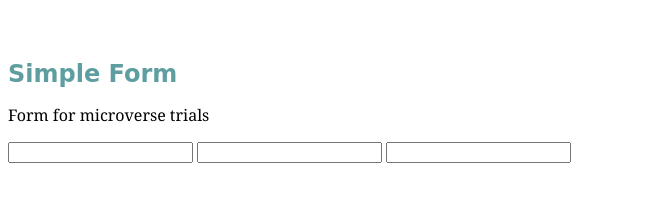
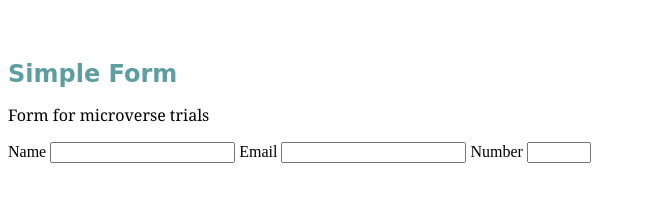
Before and after one commit to fdfragoso/MicroverseProject2, a plain HTML site: page index.html in a window 1280 px wide. Shown: the whole page, without its empty margins (0-646 px from the left). Drawn offline with Linux system fonts and the light colour scheme.

Commit message:
Update index.html
Add labels

```diff
--- a/index.html
+++ b/index.html
@@ -12,10 +12,18 @@
     <h1 id="title">Simple Form</h1>
     <p id="description">Form for microverse trials</p>
     <form action="" id="survey-form">
-      <input type="text" id="name">
+      <label id="name-label">Name
+      <input type="text" id="name" required>
+      </label>
+
+      <label id="email-label">Email
       <input pattern="/^[a-zA-Z0-9.!#$%&'*+/=?^_`{|}~-]+@[a-zA-Z0-9-]+(?:\.[a-zA-Z0-9-]+)*$/"
        required type="email" id="email">
-       <input type="number" id="number">
+      </label>
+
+      <label id="number-label">Number
+      <input type="number" id="number" min="0" max="100">
+      </label>
     </form>
     <!--
 
```
